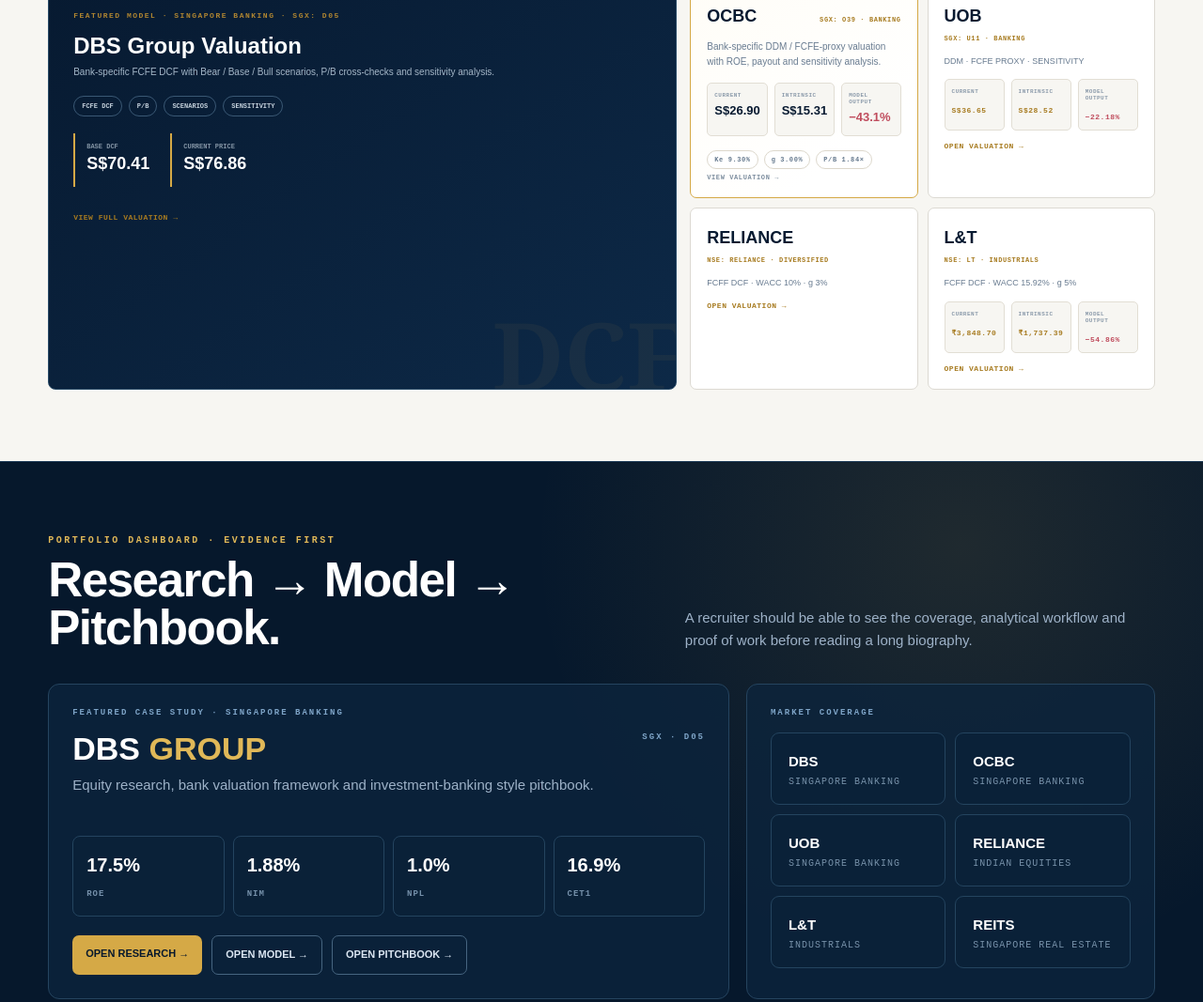
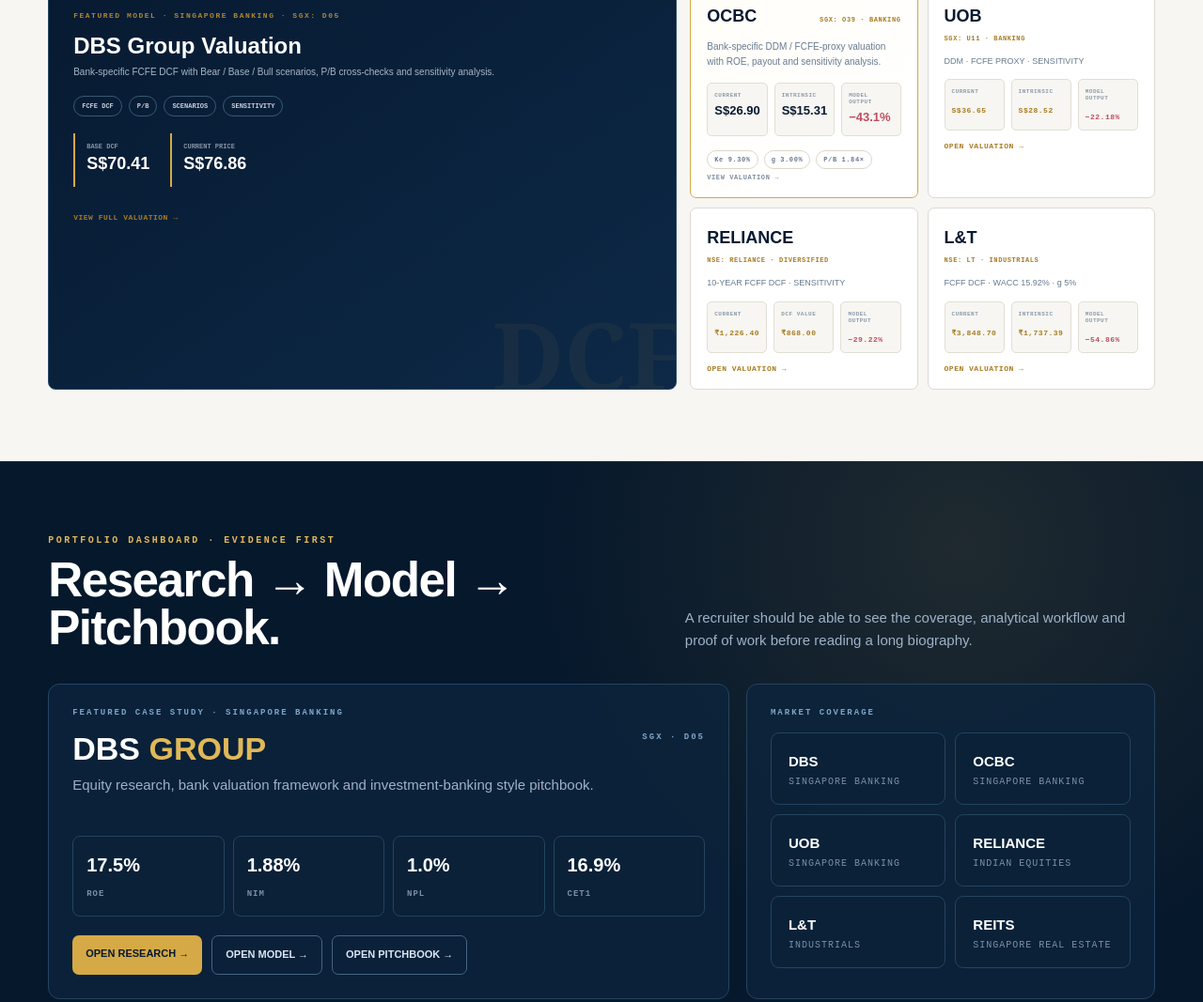
Before and after one commit to supriya-rai-finance/Supriya-rai-finance, a plain HTML site: page index.html in a window 1280 px wide. Shown: the part 3438-4505 px from the top of the page at 94% size. Drawn offline with Linux system fonts and the light colour scheme.

Commit message:
Sync Reliance valuation card with uploaded DCF model

```diff
--- a/index.html
+++ b/index.html
@@ -3838,7 +3838,7 @@
 <div class="vlab-mini-meta"><span>Ke 9.30%</span><span>g 3.00%</span><span>P/B 1.84×</span></div><span class="vlab-mini-link">VIEW VALUATION →</span>
 </a>
 <a class="vlab-mini valuation-mini" href="uob-valuation.html"><strong>UOB</strong><span>SGX: U11 · BANKING</span><em>DDM · FCFE PROXY · SENSITIVITY</em><div class="vlab-mini-data" style="margin-top:12px"><div><small>CURRENT</small><b>S$36.65</b></div><div><small>INTRINSIC</small><b>S$28.52</b></div><div><small>MODEL OUTPUT</small><b class="down">−22.18%</b></div></div><b>OPEN VALUATION →</b></a>
-<a class="vlab-mini valuation-mini" href="reliance-valuation.html"><strong>RELIANCE</strong><span>NSE: RELIANCE · DIVERSIFIED</span><em>FCFF DCF · WACC 10% · g 3%</em><b>OPEN VALUATION →</b></a>
+<a class="vlab-mini valuation-mini" href="reliance-valuation.html"><strong>RELIANCE</strong><span>NSE: RELIANCE · DIVERSIFIED</span><em>10-YEAR FCFF DCF · SENSITIVITY</em><div class="vlab-mini-data" style="margin-top:12px"><div><small>CURRENT</small><b>₹1,226.40</b></div><div><small>DCF VALUE</small><b>₹868.00</b></div><div><small>MODEL OUTPUT</small><b class="down">−29.22%</b></div></div><b>OPEN VALUATION →</b></a>
 <a class="vlab-mini valuation-mini" href="lnt-valuation.html"><strong>L&amp;T</strong><span>NSE: LT · INDUSTRIALS</span><em>FCFF DCF · WACC 15.92% · g 5%</em><div class="vlab-mini-data" style="margin-top:12px"><div><small>CURRENT</small><b>₹3,848.70</b></div><div><small>INTRINSIC</small><b>₹1,737.39</b></div><div><small>MODEL OUTPUT</small><b class="down">−54.86%</b></div></div><b>OPEN VALUATION →</b></a>
 </div>
 </div>
```
